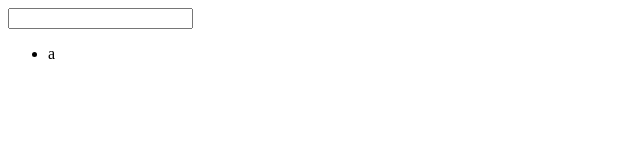
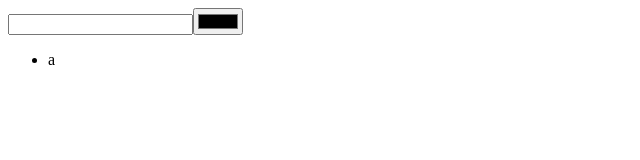
Before and after one commit to alchemy-fullstack-js-winter-2019/redux-words, a React app: page /words/1 in a window 1280 px wide. Shown: the top 160 px of the page, without its empty margins (0-640 px from the left). Built offline with nearby package versions, Linux system fonts and the light colour scheme.

Commit message:
color picker working for text color

```diff
--- a/src/actions/words/Words.js
+++ b/src/actions/words/Words.js
@@ -1,6 +1,11 @@
 export const UPDATE_SEARCH_TERM = 'UPDATE_SEARCH_TERM';
-
 export const updateSearchTerm = searchTerm => ({
   type: UPDATE_SEARCH_TERM,
   payload: searchTerm
 });
+
+export const UPDATE_WORD_COLOR = 'UPDATE_WORD_COLOR';
+export const updateWordColor = wordColor => ({
+  type: UPDATE_WORD_COLOR,
+  payload: wordColor
+});
--- a/src/components/words/SearchForm.js
+++ b/src/components/words/SearchForm.js
@@ -1,14 +1,18 @@
 import React from 'react';
 import PropTypes from 'prop-types';
 
-function SearchForm({ searchTerm, onChange }) {
+function SearchForm({ searchTerm, wordColor, onChange }) {
   return (
+    <>
     <input onChange={onChange} type="text" name="searchTerm" value={searchTerm}></input>
+    <input onChange={onChange} type="color" name="wordColor" value={wordColor}></input>
+    </>
   );
 }
 
 SearchForm.propTypes = {
   searchTerm: PropTypes.string.isRequired,
+  wordColor: PropTypes.string.isRequired,
   onChange: PropTypes.func.isRequired,
 };
 
--- a/src/components/words/Words.js
+++ b/src/components/words/Words.js
@@ -1,9 +1,9 @@
 import React from 'react';
 import PropTypes from 'prop-types';
 
-function Words({ words }) {
+function Words({ words, wordColor }) {
   const wordList = words.map((word, i)=> {
-    return <li key={i}>{word}</li>;
+    return <li style={{ color: wordColor }} key={i}>{word}</li>;
   });
   return (
     <ul>
@@ -13,7 +13,8 @@ function Words({ words }) {
 }
 
 Words.propTypes = {
-  words: PropTypes.array.isRequired
+  words: PropTypes.array.isRequired,
+  wordColor: PropTypes.string.isRequired
 };
 
 export default Words;
--- a/src/containers/words/SearchWords.js
+++ b/src/containers/words/SearchWords.js
@@ -1,10 +1,9 @@
 import { connect } from 'react-redux';
-import { getSearchTerm } from '../../selectors/words';
+import { getSearchTerm, getWordColor } from '../../selectors/words';
 import SearchForm from '../../components/words/SearchForm';
-import { updateSearchTerm } from '../../actions/words/Words';
+import { updateSearchTerm, updateWordColor } from '../../actions/words/Words';
 import { withRouter } from 'react-router-dom';
 import store from '../../store';
-
 import queryString from 'query-string';
 import React, { PureComponent } from 'react';
 import PropTypes from 'prop-types';
@@ -12,6 +11,7 @@ import PropTypes from 'prop-types';
 class SearchWords extends PureComponent {
   static propTypes = {
     searchTerm: PropTypes.string,
+    wordColor: PropTypes.string,
     onChange: PropTypes.func
   };
 
@@ -23,27 +23,28 @@ class SearchWords extends PureComponent {
     return (
       <SearchForm
         searchTerm={this.props.searchTerm}
+        wordColor={this.props.wordColor}
         onChange={this.props.onChange}
       />
     );
   }
 }
 
-SearchWords.propTypes = {
-  location: PropTypes.object,
-  searchTerm: PropTypes.string
-};
-
 const searchQuery = queryString.parse(location.search);
 const term = searchQuery.searchTerm;
 
 const mapStateToProps = state => ({
-  searchTerm: term || getSearchTerm(state)
+  searchTerm: term || getSearchTerm(state),
+  wordColor: getWordColor(state)
 });
 
 const mapDispatchToProps = dispatch => ({
   onChange({ target }) {
-    dispatch(updateSearchTerm(target.value));
+    const factoryMethod = {
+      searchTerm: updateSearchTerm,
+      wordColor: updateWordColor
+    };
+    dispatch(factoryMethod[target.name](target.value));
   }
 });
 
--- a/src/containers/words/TopWords.js
+++ b/src/containers/words/TopWords.js
@@ -1,10 +1,11 @@
 import { connect } from 'react-redux';
 import { withRouter } from 'react-router-dom';
-import { getTopWordsByTerm } from '../../selectors/words';
+import { getTopWordsByTerm, getWordColor } from '../../selectors/words';
 import Words from '../../components/words/Words';
 
 const mapStateToProps = (state, props) => ({
   words: getTopWordsByTerm(state, props.match.params.count || 1000),
+  wordColor: getWordColor(state)
 });
 
 export default withRouter(connect(
--- a/src/reducers/words.js
+++ b/src/reducers/words.js
@@ -1,9 +1,10 @@
 import dictionary from '../fixtures/words.json';
-import { UPDATE_SEARCH_TERM } from '../actions/words/Words';
+import { UPDATE_SEARCH_TERM, UPDATE_WORD_COLOR } from '../actions/words/Words';
 
 const initialState = {
   dictionary,
-  searchTerm: ''
+  searchTerm: '',
+  wordColor: '#000000'
 };
 
 export default function reducer(state = initialState, action) {
@@ -13,6 +14,11 @@ export default function reducer(state = initialState, action) {
         ...state,
         searchTerm: action.payload
       };
+    case UPDATE_WORD_COLOR:
+      return {
+        ...state,
+        wordColor: action.payload
+      };
     default:
       return state;
   }
--- a/src/selectors/words.js
+++ b/src/selectors/words.js
@@ -1,19 +1,4 @@
-function selectorPerformance(fn) {
-  const start = performance.now();
-  const results = fn();
-  console.log('PERFORMANCE', performance.now() - start);
-  return results;
-}
-
-function badSelector(words, searchTerm) {
-  const filtered = [];
-  for(let j = 0; j < words.length; j++) {
-    if(!filtered.some(w => w === words[j]) && words[j].includes(searchTerm)) {
-      filtered.push(words[j]);
-    }
-  }
-  return filtered;
-}
+export const getWordColor = state => state.words.wordColor;
 
 export const getWords = state => state.words.dictionary;
 
@@ -31,3 +16,20 @@ export const getTopWordsByTerm = (state, count) => {
     return word.includes(searchTerm);
   }), count);
 };
+
+function selectorPerformance(fn) {
+  const start = performance.now();
+  const results = fn();
+  console.log('PERFORMANCE', performance.now() - start);
+  return results;
+}
+
+function badSelector(words, searchTerm) {
+  const filtered = [];
+  for(let j = 0; j < words.length; j++) {
+    if(!filtered.some(w => w === words[j]) && words[j].includes(searchTerm)) {
+      filtered.push(words[j]);
+    }
+  }
+  return filtered;
+}
```
Also changed, not shown: src/components/words/SearchForm.css (added), src/components/words/SearchWords.css (deleted).
